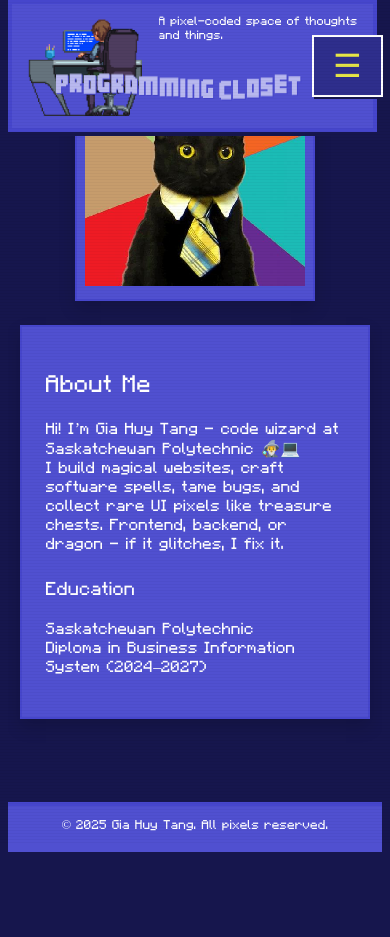
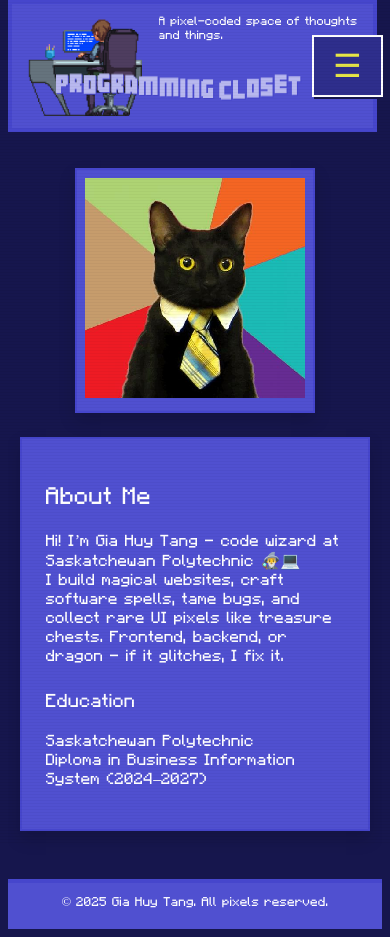
Before and after one commit to GiaHuyTang/my-portfolio, a React (Vite) app in the folder client/: page /myself in a window 390 px wide. Before the commit the page ends 860 px from the top, so only its background shows below. Built offline with nearby package versions, Linux system fonts and the light colour scheme; a web font is replaced by a local one.

Commit message:
adding margin and padding above after changing taskbar position

```diff
--- a/client/src/App.css
+++ b/client/src/App.css
@@ -595,6 +595,11 @@ body::before {
     flex-direction: column;
     align-items: center;
     text-align: center;
+    padding-top: 10rem;
+  }
+
+  .myself-section {
+    margin-top: 7rem;
   }
 
   .cozy-room {
```
